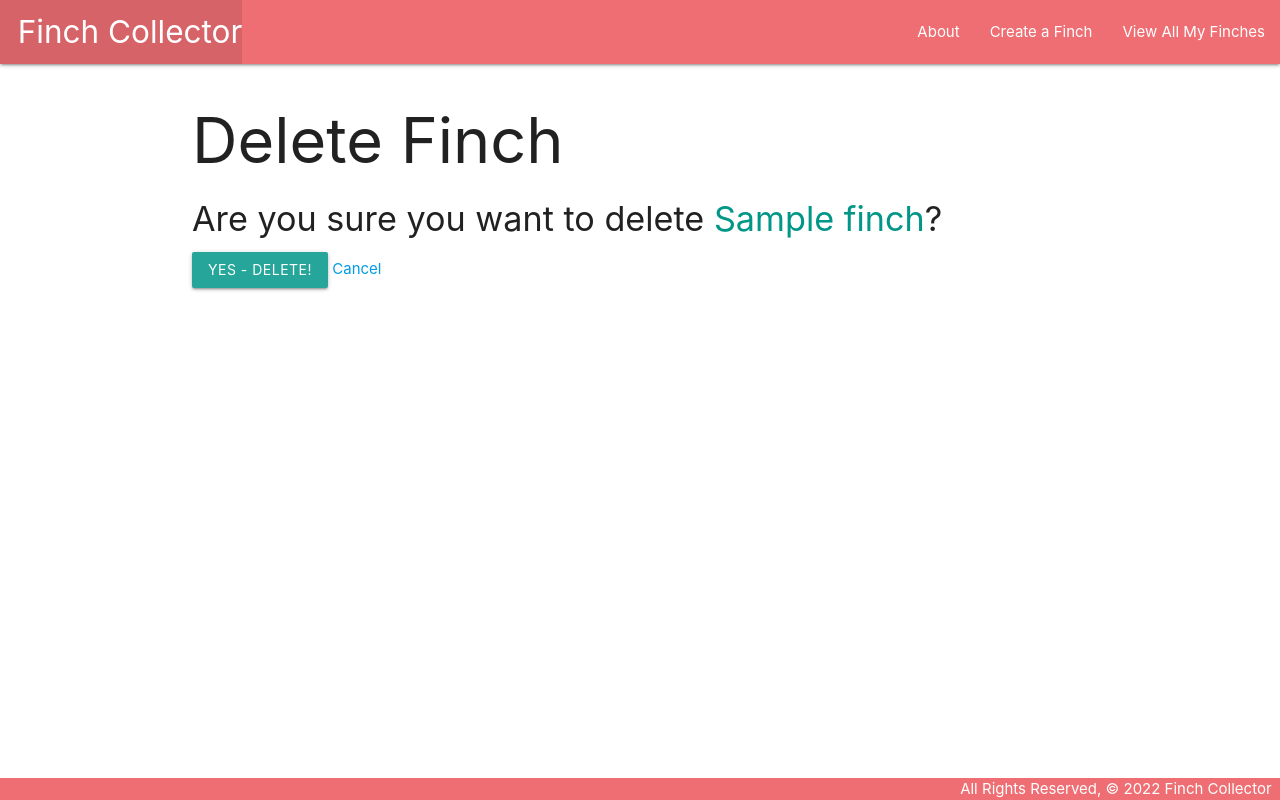
After one commit to TRomoser/finchcollector, a Django app: page /finches/1/delete in a window 1280 px wide. The commit adds this page. Run offline with Django 4.2, Linux system fonts and the light colour scheme; tables that the repository leaves empty hold one stand-in row (values such as "Sample post").

Commit message:
CRUD complete

```diff
--- a/main_app/models.py
+++ b/main_app/models.py
@@ -1,4 +1,5 @@
 from django.db import models
+from django.urls import reverse
 
 # Create your models here.
 class Finch(models.Model):
@@ -9,3 +10,6 @@ class Finch(models.Model):
 
   def __str__(self):
     return f'{self.name} ({self.id})'
+
+  def get_absolute_url(self):
+    return reverse('detail', kwargs={'finch_id': self.id})
--- a/main_app/templates/base.html
+++ b/main_app/templates/base.html
@@ -18,8 +18,9 @@
           <li><a href="/" class="left brand-logo">&nbsp;&nbsp;Finch Collector</a></li>
         </ul>
         <ul class="right">
-          <li><a href="/about">About</a></li>
-          <li><a href="/finches">View All My Finches</a></li>
+          <li><a href="{% url 'about' %}">About</a></li>
+          <li><a href="{% url 'finches_create' %}">Create a Finch</a></li>
+          <li><a href="{% url 'index' %}">View All My Finches</a></li>
         </ul>
       </div>
     </nav>
--- a/main_app/templates/finches/detail.html
+++ b/main_app/templates/finches/detail.html
@@ -7,13 +7,17 @@
   <div class="card-content">
     <span class="card-title">{{ finch.name }}</span>
     <p>Species: {{ finch.species }}</p>
-    <p>Description: {{ cat.description|linebreaks }}</p>
+    <p>Description: {{ finch.description|linebreaks }}</p>
     {% if finch.age > 0 %}
       <p>Age: {{ finch.age }}</p>
     {% else %}
       <p>Age: Chick</p>
     {% endif %}
   </div>
+  <div class="card-action">
+    <a href="{% url 'finches_update' finch.id %}">Edit</a>
+    <a href="{% url 'finches_delete' finch.id %}">Delete</a>
+  </div>
 </div>
 
 {% endblock %}
--- /dev/null
+++ b/main_app/templates/main_app/finch_confirm_delete.html
@@ -0,0 +1,13 @@
+{% extends 'base.html' %}
+
+{% block content %}
+  <h1>Delete Finch</h1>
+
+  <h4>Are you sure you want to delete <span class="teal-text">{{ object.name }}</span>?</h4>
+
+  <form action="" method="POST">
+    {% csrf_token %}
+    <input type="submit" value="Yes - Delete!" class="btn">
+    <a href="{% url 'detail' finch.id %}">Cancel</a>
+  </form>
+{% endblock %}
--- a/main_app/urls.py
+++ b/main_app/urls.py
@@ -5,5 +5,8 @@ urlpatterns = [
   path('', views.home, name='home'),
   path('about/', views.about, name='about'),
   path('finches/', views.finches_index, name='index'),
-  path('finches/<int:finch_id>/', views.finches_detail, name='detail')
+  path('finches/<int:finch_id>/', views.finches_detail, name='detail'),
+  path('finches/create', views.FinchCreate.as_view(), name='finches_create'),
+  path('finches/<int:pk>/update', views.FinchUpdate.as_view(), name='finches_update'),
+  path('finches/<int:pk>/delete', views.FinchDelete.as_view(), name='finches_delete'),
 ]
--- a/main_app/views.py
+++ b/main_app/views.py
@@ -1,4 +1,5 @@
 from django.shortcuts import render
+from django.views.generic.edit import CreateView, UpdateView, DeleteView
 from .models import Finch
 # Create your views here.
 
@@ -19,3 +20,15 @@ def finches_detail(request, finch_id):
   return render(request, 'finches/detail.html', {
     'finch': finch
   })
+
+class FinchCreate(CreateView):
+  model = Finch
+  fields = '__all__'
+
+class FinchUpdate(UpdateView):
+  model = Finch
+  fields = ['species', 'description', 'age']
+
+class FinchDelete(DeleteView):
+  model = Finch
+  sucess_url = '/finches'
```
Also changed, not shown: main_app/templates/main_app/finch_form.html (added, +19 -0 lines).
